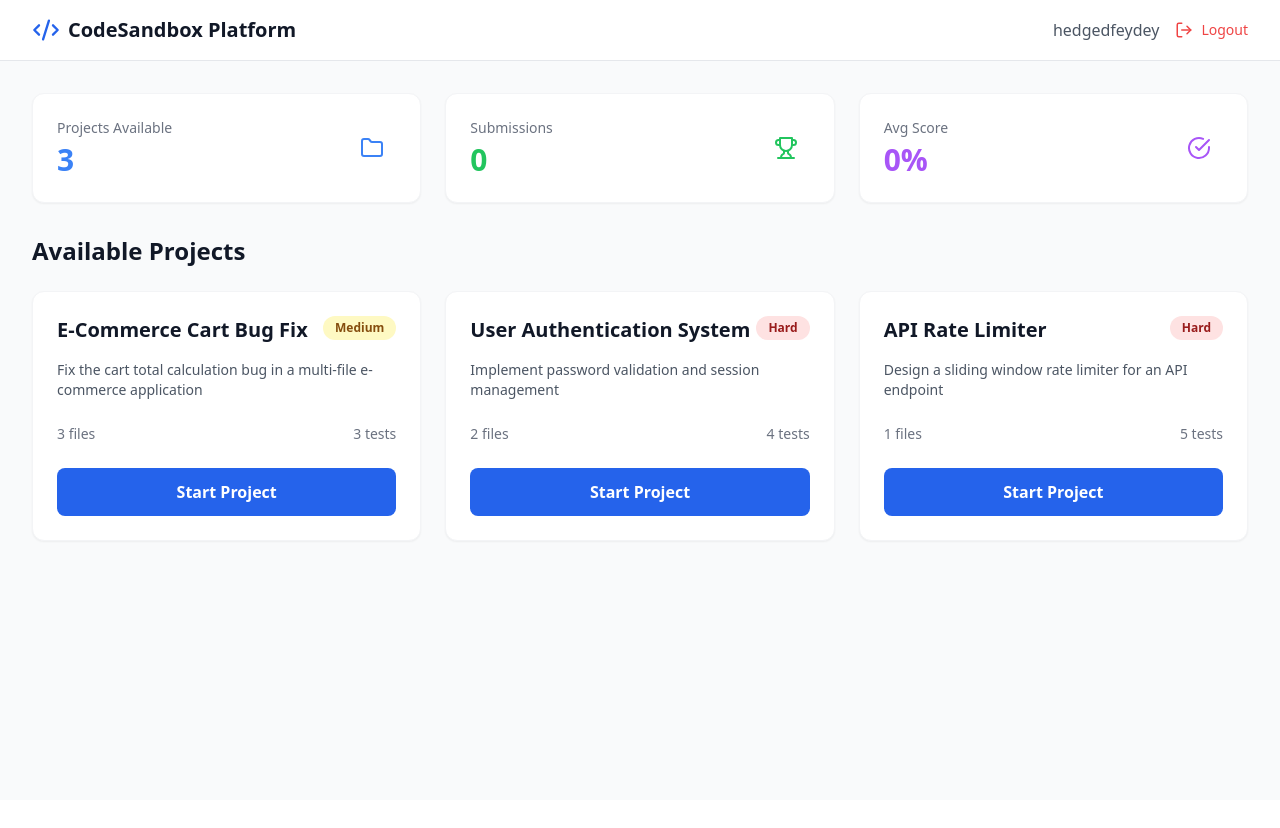
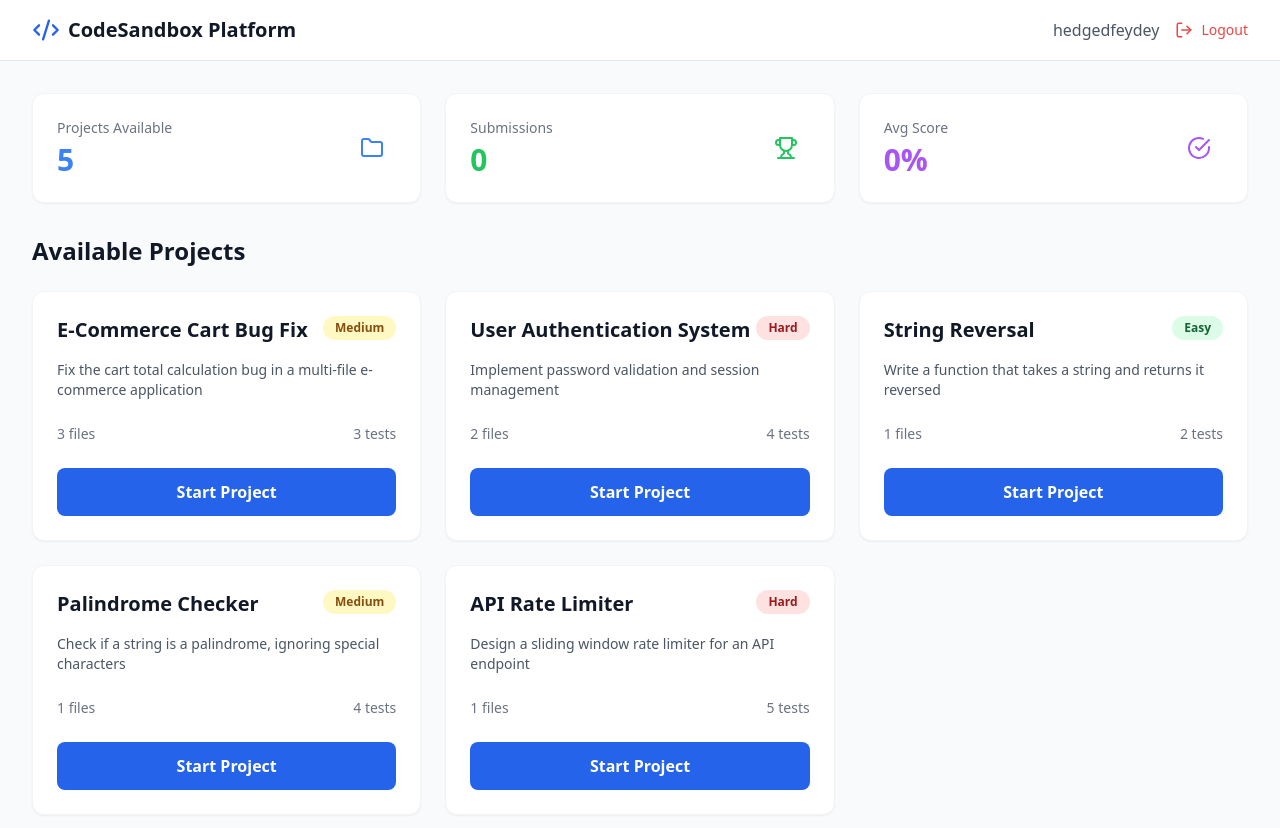
Before and after one commit to devmanaz/Sandbox_prj, a React (Vite) app: page /dashboard in a window 1280 px wide. Shown: the top 828 px of the page. Before the commit the page ends 800 px from the top, so only its background shows below. Built offline with nearby package versions, Linux system fonts and the light colour scheme.

Commit message:
Added Questions

```diff
--- a/src/pages/Dashboard.jsx
+++ b/src/pages/Dashboard.jsx
@@ -62,7 +62,7 @@ const Dashboard = () => {
                 <div className="grid grid-cols-1 md:grid-cols-3 gap-6">
                     <StatCard
                         title="Projects Available"
-                        value="3"
+                        value="5"
                         icon={Folder}
                         color="text-blue-500"
                     />
@@ -100,7 +100,22 @@ const Dashboard = () => {
                             tests={4}
                             badgeColor="bg-red-100 text-red-800"
                         />
-                        {/* Added a placeholder 3rd card to match '3 Available' */}
+                        <ProjectCard
+                            title="String Reversal"
+                            description="Write a function that takes a string and returns it reversed"
+                            difficulty="Easy"
+                            files={1}
+                            tests={2}
+                            badgeColor="bg-green-100 text-green-800"
+                        />
+                        <ProjectCard
+                            title="Palindrome Checker"
+                            description="Check if a string is a palindrome, ignoring special characters"
+                            difficulty="Medium"
+                            files={1}
+                            tests={4}
+                            badgeColor="bg-yellow-100 text-yellow-800"
+                        />
                         <ProjectCard
                             title="API Rate Limiter"
                             description="Design a sliding window rate limiter for an API endpoint"
```
